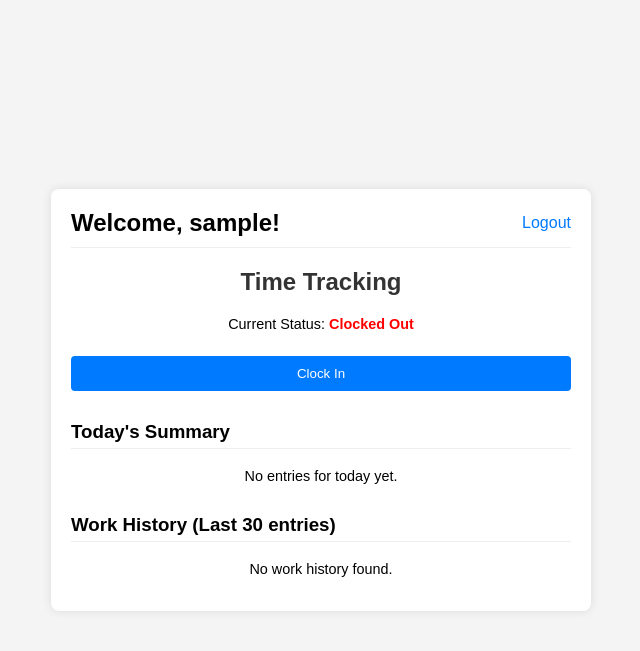
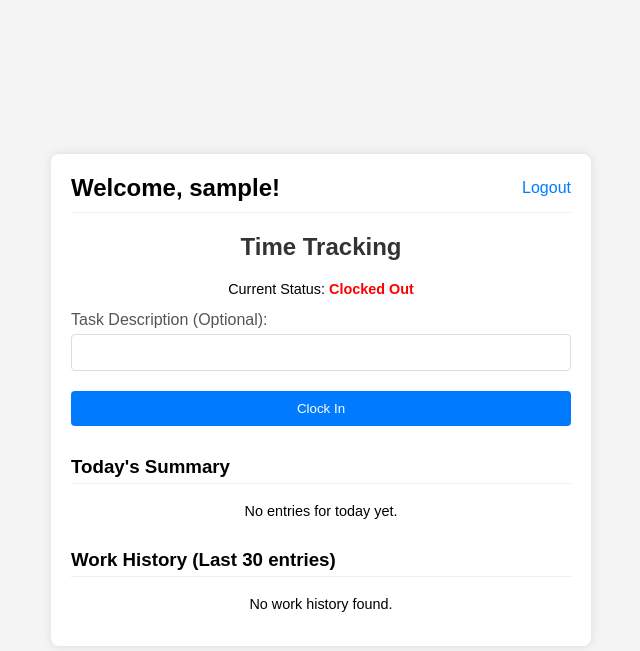
Before and after one commit to kompadre/timeTracker, a PHP site: page / in a window 1280 px wide. Shown: the top 651 px of the page, without its empty margins (319-959 px from the left). Run offline with PHP 8.4, Linux system fonts and the light colour scheme; the visitor is signed in with stand-in values (Sample User, id 1); data that the repository does not hold is empty.

Commit message:
feat: Add task description to work hours
This commit introduces the ability for you to add an optional textual description to your work entries when clocking in.

Changes include:
- Database Schema: Added `task_description` (VARCHAR(255) NULL) column to the `work_hours` table in `includes/schema.sql`.
- Interface (`index.php`):
    - Added an input field for `task_description` to the "Clock In" form.
    - Updated "Today's Summary" to display the task description for each entry.
    - Added a "Task Description" column to the "Work History" table and display the corresponding data.
- Logic (`track.php`):
    - Modified the clock-in process to retrieve the `task_description` from the form.
    - Updated the SQL INSERT query to store the `task_description`.
- Display: Ensured task descriptions are correctly fetched and displayed with `htmlspecialchars`.

This feature enhances the tracker by allowing you to provide context for your logged time.

```diff
--- a/includes/schema.sql
+++ b/includes/schema.sql
@@ -16,6 +16,7 @@ CREATE TABLE `work_hours` (
   `user_id` INT NOT NULL, -- Foreign key referencing the user who logged the hours
   `start_time` DATETIME NOT NULL, -- Timestamp when the work period started
   `end_time` DATETIME NULL, -- Timestamp when the work period ended (can be NULL if ongoing)
+  `task_description` VARCHAR(255) DEFAULT NULL, -- Optional description of the task performed
   `created_at` TIMESTAMP DEFAULT CURRENT_TIMESTAMP, -- Timestamp of work hour entry creation
   FOREIGN KEY (`user_id`) REFERENCES `users`(`id`) ON DELETE CASCADE -- Ensures data integrity; if a user is deleted, their work hours are also deleted.
 );
--- a/index.php
+++ b/index.php
@@ -34,7 +34,7 @@ try {
 $todays_entries = [];
 $total_today_seconds = 0;
 try {
-    $stmt_today = $pdo->prepare("SELECT start_time, end_time FROM work_hours WHERE user_id = ? AND DATE(start_time) = CURDATE() ORDER BY start_time ASC");
+    $stmt_today = $pdo->prepare("SELECT start_time, end_time, task_description FROM work_hours WHERE user_id = ? AND DATE(start_time) = CURDATE() ORDER BY start_time ASC");
     $stmt_today->execute([$user_id]);
     $todays_entries = $stmt_today->fetchAll();
 
@@ -52,7 +52,7 @@ try {
 
 $history_entries = [];
 try {
-    $stmt_history = $pdo->prepare("SELECT start_time, end_time FROM work_hours WHERE user_id = ? ORDER BY start_time DESC LIMIT 30");
+    $stmt_history = $pdo->prepare("SELECT start_time, end_time, task_description FROM work_hours WHERE user_id = ? ORDER BY start_time DESC LIMIT 30");
     $stmt_history->execute([$user_id]);
     $history_entries = $stmt_history->fetchAll();
 } catch (PDOException $e) {
@@ -99,6 +99,10 @@ function format_seconds_to_hms(int $seconds): string {
 
         <form class="time-tracking-form" action="track.php" method="post">
             <?php if ($current_status === "Clocked Out"): ?>
+                <div>
+                    <label for="task_description">Task Description (Optional):</label>
+                    <input type="text" name="task_description" id="task_description" maxlength="255" style="width: calc(100% - 22px); padding: 10px; margin-bottom: 10px; border: 1px solid #ddd; border-radius: 4px;">
+                </div>
                 <button type="submit" name="action" value="clock_in">Clock In</button>
             <?php else: // Clocked In ?>
                 <input type="hidden" name="work_entry_id" value="<?php echo htmlspecialchars($current_work_entry_id); ?>">
@@ -117,6 +121,7 @@ function format_seconds_to_hms(int $seconds): string {
                             <?php echo htmlspecialchars(date('H:i:s', strtotime($entry['start_time']))); ?> -
                             <?php echo $entry['end_time'] ? htmlspecialchars(date('H:i:s', strtotime($entry['end_time']))) : 'Ongoing'; ?>
                             (<?php echo calculate_interval_formatted($entry['start_time'], $entry['end_time']); ?>)
+                            <br><em style="font-size: 0.9em; color: #555;"><?php echo $entry['task_description'] ? 'Task: ' . htmlspecialchars($entry['task_description']) : 'Task: No description'; ?></em>
                         </li>
                     <?php endforeach; ?>
                 </ul>
@@ -136,6 +141,7 @@ function format_seconds_to_hms(int $seconds): string {
                             <th>Start Time</th>
                             <th>End Time</th>
                             <th>Duration</th>
+                            <th>Task Description</th>
                         </tr>
                     </thead>
                     <tbody>
@@ -145,6 +151,7 @@ function format_seconds_to_hms(int $seconds): string {
                                 <td><?php echo htmlspecialchars(date('H:i:s', strtotime($entry['start_time']))); ?></td>
                                 <td><?php echo $entry['end_time'] ? htmlspecialchars(date('H:i:s', strtotime($entry['end_time']))) : 'N/A'; ?></td>
                                 <td><?php echo calculate_interval_formatted($entry['start_time'], $entry['end_time']); ?></td>
+                                <td><?php echo $entry['task_description'] ? htmlspecialchars($entry['task_description']) : 'N/A'; ?></td>
                             </tr>
                         <?php endforeach; ?>
                     </tbody>
```
Also changed, not shown: track.php (+5 -2 lines).
